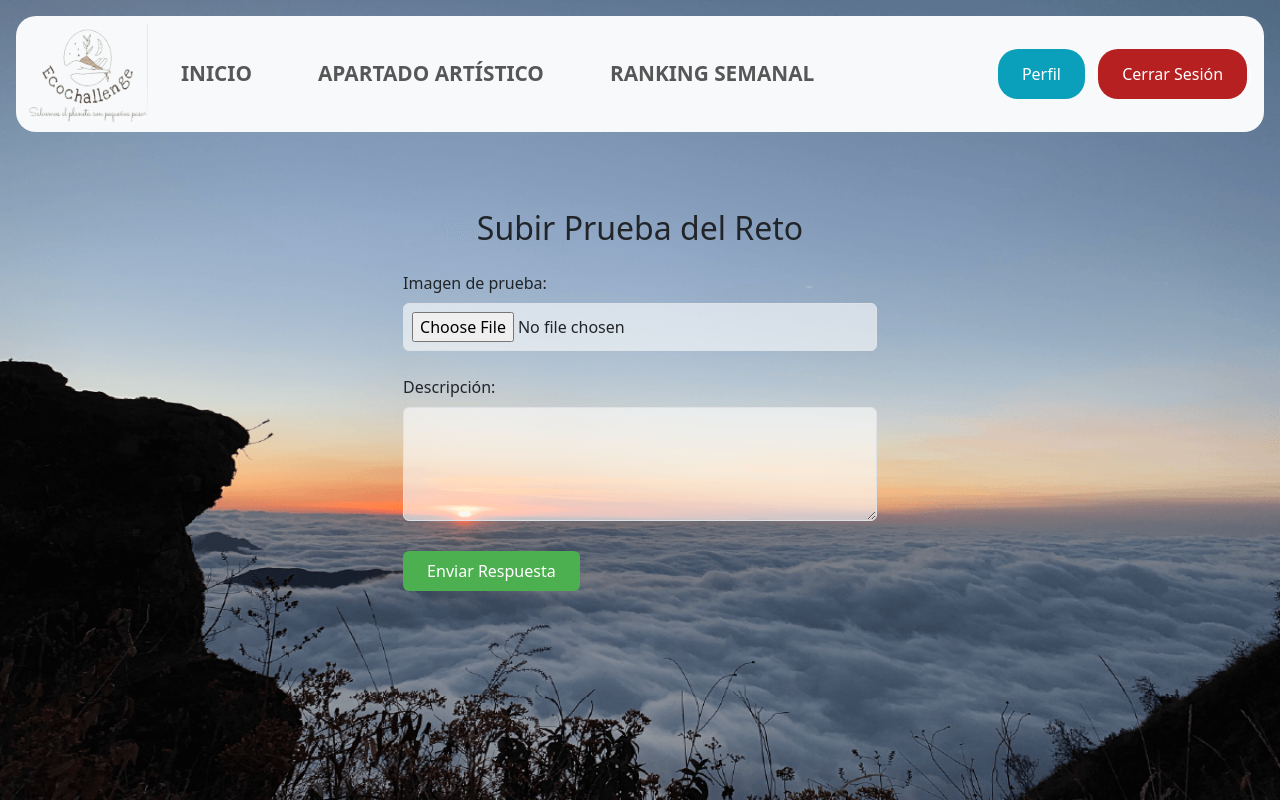
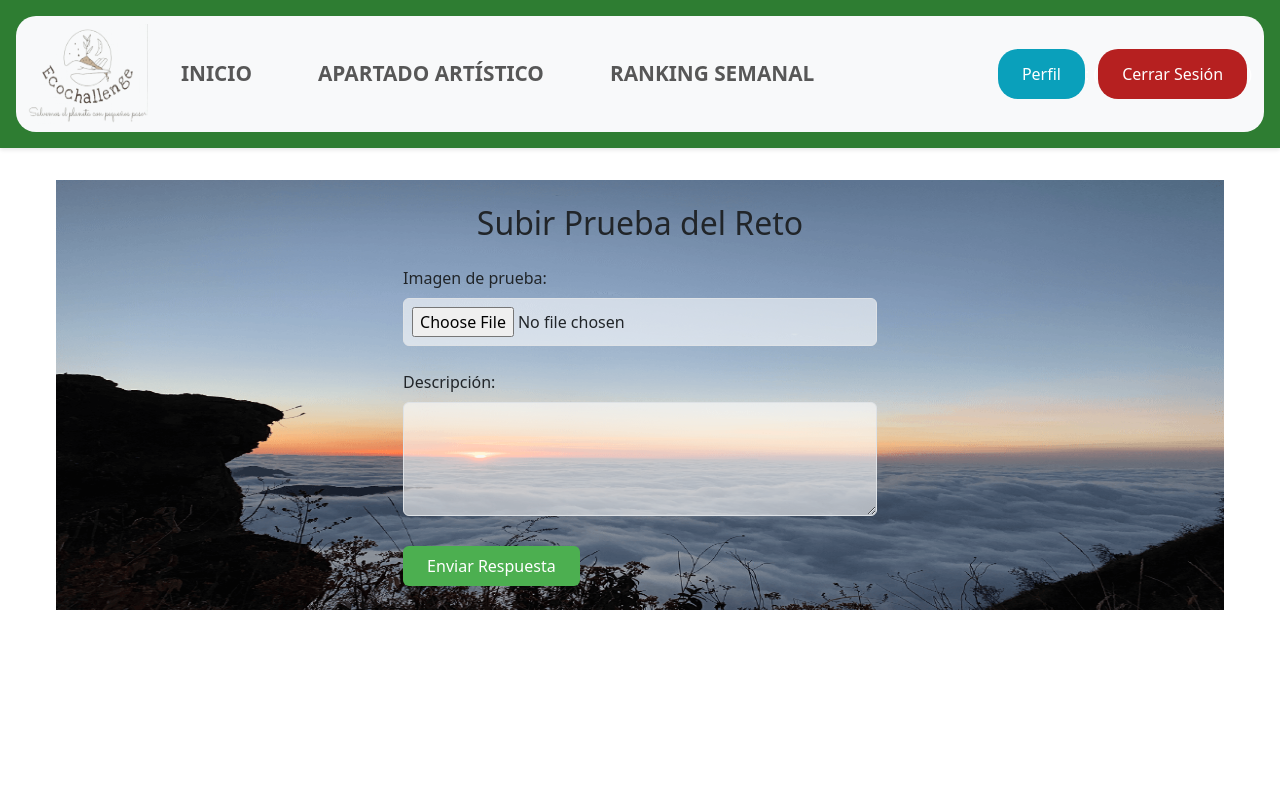
Before and after one commit to Ostin22/react-integrador, a React (Create React App) app in the folder proyectointegrador/client/: page /subir-respuesta/1 in a window 1280 px wide. Shown: the top 802 px of the page. Built offline with nearby package versions, Linux system fonts and the light colour scheme; no server answers; sample sign-in values are in the browser's storage.

Commit message:
estetica del css

```diff
--- a/proyectointegrador/client/src/components/MostrarDibujosPoemas.css
+++ b/proyectointegrador/client/src/components/MostrarDibujosPoemas.css
@@ -3,14 +3,13 @@
     background-size: cover;
     background-position: center;
     background-attachment: fixed;
-    height: 130vh;
+    height: 300vh;
     width: 100vw;
     min-height: 50vw;
     padding: 20px;
     position: absolute;
     top: 0;
     left: 0;
-
 }
 
 
--- a/proyectointegrador/client/src/components/RetosRespuestas.css
+++ b/proyectointegrador/client/src/components/RetosRespuestas.css
@@ -1,30 +1,18 @@
-
 .container {
   background-image: url('../../public/static/puñay2.png');
   background-size: 100% 100%;
   background-repeat: no-repeat;
   background-position: center;
-
-  width: 100vw;
   min-width: 100%;
-  height: 100vh;
-  min-height: 100%;
-
   background-attachment: fixed;
   display: flex;
   flex-direction: column;
   align-items: center;
   justify-content: center;
-
-  padding: 100px;
-  position: absolute;
-  top: 0;
-  left: 0;
 }
 
 .border{
   background: rgba(255, 255, 255, 0.6);
-
 }
 
 
```
Also changed, not shown: 7 other files (tests, documents, lock files or other folders).
